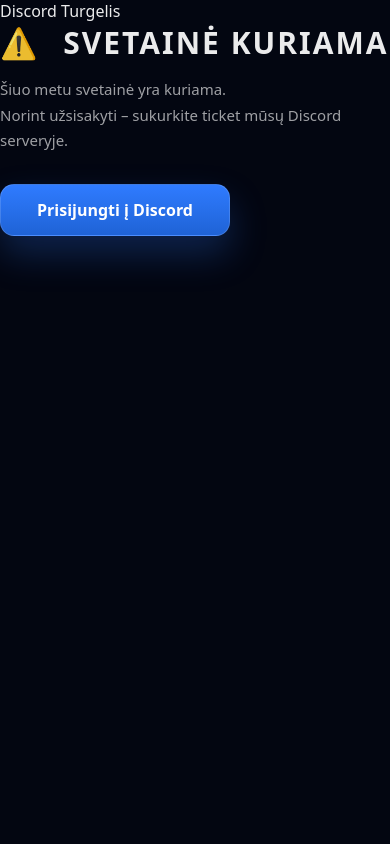
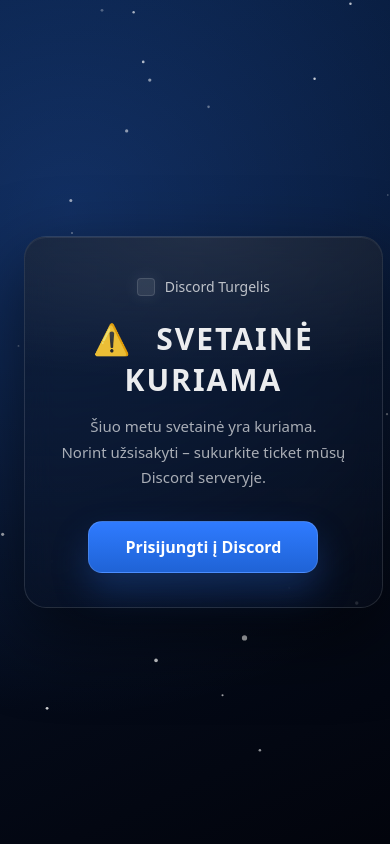
Before and after one commit to Useris223/topshop_website, a Python web app: template templates/index.html in a window 390 px wide. Run offline with Jinja, Linux system fonts and the light colour scheme; the template is opened without the code that fills it, so the values that code supplies are empty.

Commit message:
landing like screenshot

```diff
--- a/static/style.css
+++ b/static/style.css
@@ -1,153 +1,96 @@
 :root{
-  --bgA:#06122a;
-  --bgB:#050914;
-  --card: rgba(12, 20, 35, .55);
-  --card2: rgba(12, 20, 35, .22);
-  --stroke: rgba(255,255,255,.12);
-  --text: rgba(255,255,255,.92);
-  --muted: rgba(255,255,255,.62);
-  --btn1:#2f7bff;
-  --btn2:#1f63d6;
+  --cardA: rgba(10, 16, 28, 0.58);
+  --cardB: rgba(10, 16, 28, 0.22);
+  --stroke: rgba(255,255,255,0.12);
+  --text: rgba(255,255,255,0.92);
+  --muted: rgba(255,255,255,0.65);
+  --btn1: #2f7bff;
+  --btn2: #1f63d6;
 }
 
 *{ box-sizing:border-box; }
 html,body{ height:100%; }
-
 body{
   margin:0;
   font-family: ui-sans-serif, system-ui, -apple-system, Segoe UI, Roboto, Arial, "Noto Sans";
   color: var(--text);
   overflow:hidden;
-  background: #030611;
+  background:#02040c;
 }
 
-/* Background gradient like screenshot */
-.bg{
-  position:fixed;
-  inset:0;
-  background:
-    radial-gradient(900px 520px at 15% 30%, rgba(35, 110, 255, .35), transparent 58%),
-    radial-gradient(1000px 600px at 80% 20%, rgba(10, 30, 70, .70), transparent 60%),
-    linear-gradient(130deg, var(--bgA), var(--bgB) 60%, #02030a);
+/* Canvas behind everything */
+#stars{
+  position: fixed;
+  inset: 0;
+  z-index: 0;
 }
 
-/* Stars: multi-layer, different sizes/opacities */
-.stars{
-  position:fixed;
-  inset:0;
-  pointer-events:none;
-  background-repeat: repeat;
-  opacity:.95;
-  filter: drop-shadow(0 0 6px rgba(255,255,255,.10));
-}
-
-.s1{
-  background-image:
-    radial-gradient(2px 2px at 20px 40px, rgba(255,255,255,.9) 50%, transparent 52%),
-    radial-gradient(1px 1px at 90px 140px, rgba(255,255,255,.8) 50%, transparent 52%),
-    radial-gradient(2px 2px at 170px 70px, rgba(255,255,255,.85) 50%, transparent 52%),
-    radial-gradient(1px 1px at 230px 160px, rgba(255,255,255,.7) 50%, transparent 52%),
-    radial-gradient(2px 2px at 310px 110px, rgba(255,255,255,.85) 50%, transparent 52%);
-  background-size: 340px 220px;
-  animation: drift1 18s linear infinite;
-}
-
-.s2{
-  opacity:.65;
-  background-image:
-    radial-gradient(1px 1px at 30px 80px, rgba(255,255,255,.75) 50%, transparent 52%),
-    radial-gradient(1px 1px at 140px 30px, rgba(255,255,255,.7) 50%, transparent 52%),
-    radial-gradient(1px 1px at 200px 120px, rgba(255,255,255,.65) 50%, transparent 52%),
-    radial-gradient(1px 1px at 280px 60px, rgba(255,255,255,.7) 50%, transparent 52%),
-    radial-gradient(1px 1px at 330px 180px, rgba(255,255,255,.65) 50%, transparent 52%);
-  background-size: 360px 260px;
-  animation: drift2 26s linear infinite;
-}
-
-.s3{
-  opacity:.40;
-  background-image:
-    radial-gradient(1px 1px at 60px 40px, rgba(255,255,255,.65) 50%, transparent 52%),
-    radial-gradient(1px 1px at 160px 160px, rgba(255,255,255,.6) 50%, transparent 52%),
-    radial-gradient(1px 1px at 260px 90px, rgba(255,255,255,.55) 50%, transparent 52%),
-    radial-gradient(1px 1px at 320px 30px, rgba(255,255,255,.6) 50%, transparent 52%);
-  background-size: 420px 300px;
-  animation: drift3 40s linear infinite;
-}
-
-@keyframes drift1 { from{ transform:translateY(0);} to{ transform:translateY(-70px);} }
-@keyframes drift2 { from{ transform:translateY(0);} to{ transform:translateY(-110px);} }
-@keyframes drift3 { from{ transform:translateY(0);} to{ transform:translateY(-160px);} }
-
-/* Center card like screenshot */
 .center{
   min-height:100vh;
   display:grid;
   place-items:center;
-  padding:24px;
-  position:relative;
-  z-index:2;
+  padding: 24px;
+  position: relative;
+  z-index: 1;
 }
 
-.glass{
-  width:min(980px, 92vw);
-  padding:52px 54px 48px;
-  border-radius:28px;
+/* Glass card like screenshot */
+.card{
+  width: min(980px, 92vw);
+  padding: 56px 56px 50px;
+  border-radius: 28px;
   text-align:center;
 
-  background: linear-gradient(180deg, var(--card), var(--card2));
-  border:1px solid var(--stroke);
+  background: linear-gradient(180deg, var(--cardA), var(--cardB));
+  border: 1px solid var(--stroke);
   box-shadow:
-    0 30px 80px rgba(0,0,0,.55),
+    0 28px 75px rgba(0,0,0,.55),
     inset 0 1px 0 rgba(255,255,255,.08);
+
   backdrop-filter: blur(14px);
   -webkit-backdrop-filter: blur(14px);
-  position:relative;
+  position: relative;
 }
 
-/* Slight inner highlight */
-.glass::before{
+/* faint inner highlight at top */
+.card::before{
   content:"";
   position:absolute;
   inset:0;
-  border-radius:28px;
-  background:
-    radial-gradient(600px 220px at 50% 0%, rgba(255,255,255,.08), transparent 60%);
+  border-radius: 28px;
+  background: radial-gradient(700px 240px at 50% 0%, rgba(255,255,255,.09), transparent 60%);
   pointer-events:none;
 }
 
-/* Top small brand line */
-.topline{
+.brand{
   display:flex;
   align-items:center;
   justify-content:center;
-  gap:10px;
-  margin-bottom:22px;
+  gap: 10px;
+  margin-bottom: 22px;
   color: rgba(255,255,255,.72);
-  font-size:14px;
+  font-size: 14px;
 }
 
-.tiny-icon{
-  width:18px;
-  height:18px;
-  border-radius:4px;
+.brand-icon{
+  width: 18px;
+  height: 18px;
+  border-radius: 4px;
   background: rgba(255,255,255,.10);
-  border:1px solid rgba(255,255,255,.12);
+  border: 1px solid rgba(255,255,255,.12);
   box-shadow: 0 0 18px rgba(255,255,255,.10);
 }
 
-/* Main title */
 .title{
   margin: 0 0 14px;
-  font-weight:900;
-  letter-spacing:2px;
+  font-weight: 900;
+  letter-spacing: 2px;
+  text-transform: uppercase;
   font-size: clamp(30px, 4.2vw, 52px);
-  text-transform: uppercase;
 }
 
-.warn{ margin-right:14px; }
+.warn{ margin-right: 14px; }
 
-/* Description */
 .desc{
   margin: 0 auto 30px;
   max-width: 680px;
@@ -156,7 +99,6 @@ body{
   font-size: 15px;
 }
 
-/* Button like screenshot */
 .btn{
   display:inline-flex;
   align-items:center;
@@ -177,7 +119,7 @@ body{
 .btn:active{ transform: translateY(0px); filter: brightness(.98); }
 
 @media (max-width: 520px){
-  .glass{ padding: 40px 22px 34px; border-radius: 22px; }
-  .glass::before{ border-radius: 22px; }
+  .card{ padding: 40px 22px 34px; border-radius: 22px; }
+  .card::before{ border-radius: 22px; }
   .btn{ min-width: 230px; }
 }
--- a/templates/index.html
+++ b/templates/index.html
@@ -2,22 +2,23 @@
 <html lang="lt">
 <head>
   <meta charset="utf-8" />
-  <meta name="viewport" content="width=device-width,initial-scale=1" />
+  <meta name="viewport" content="width=device-width, initial-scale=1" />
   <title>Discord Turgelis</title>
   <link rel="stylesheet" href="{{ url_for('static', filename='style.css') }}">
 </head>
 <body>
-  <div class="stars" aria-hidden="true"></div>
+  <!-- Stars -->
+  <canvas id="stars" aria-hidden="true"></canvas>
 
-  <main class="wrap">
+  <main class="center">
     <section class="card">
       <div class="brand">
-        <div class="brand-dot"></div>
-        <div class="brand-name">Discord Turgelis</div>
+        <span class="brand-icon" aria-hidden="true"></span>
+        <span>Discord Turgelis</span>
       </div>
 
       <h1 class="title">
-        <span class="warn">⚠️</span>
+        <span class="warn" aria-hidden="true">⚠️</span>
         SVETAINĖ KURIAMA
       </h1>
 
@@ -26,10 +27,83 @@
         Norint užsisakyti – sukurkite ticket mūsų Discord serveryje.
       </p>
 
-      <a class="btn" href="DISCORD_INVITE_URL" target="_blank" rel="noopener">
+      <a class="btn" href="YOUR_DISCORD_INVITE" target="_blank" rel="noopener">
         Prisijungti į Discord
       </a>
     </section>
   </main>
+
+  <script>
+    // Starfield (looks like screenshot)
+    const canvas = document.getElementById("stars");
+    const ctx = canvas.getContext("2d");
+
+    let w, h, stars;
+
+    function resize() {
+      const dpr = Math.max(1, Math.min(2, window.devicePixelRatio || 1));
+      w = canvas.width  = Math.floor(window.innerWidth  * dpr);
+      h = canvas.height = Math.floor(window.innerHeight * dpr);
+      canvas.style.width = window.innerWidth + "px";
+      canvas.style.height = window.innerHeight + "px";
+      ctx.setTransform(dpr, 0, 0, dpr, 0, 0);
+
+      // Rebuild stars
+      const count = Math.floor((window.innerWidth * window.innerHeight) / 9000); // ~similar density
+      stars = Array.from({ length: count }, () => ({
+        x: Math.random() * window.innerWidth,
+        y: Math.random() * window.innerHeight,
+        r: Math.random() < 0.12 ? (1.8 + Math.random()*1.6) : (0.7 + Math.random()*1.1),
+        a: 0.45 + Math.random()*0.55,
+        tw: 0.002 + Math.random()*0.006,
+        ph: Math.random()*Math.PI*2
+      }));
+    }
+
+    function background() {
+      // gradient background like screenshot (dark blue -> darker)
+      const g = ctx.createLinearGradient(0, 0, window.innerWidth, window.innerHeight);
+      g.addColorStop(0.00, "#071c3e");
+      g.addColorStop(0.35, "#061632");
+      g.addColorStop(0.70, "#040a18");
+      g.addColorStop(1.00, "#02040c");
+      ctx.fillStyle = g;
+      ctx.fillRect(0, 0, window.innerWidth, window.innerHeight);
+
+      // soft glow on top-left (like screenshot)
+      const r = ctx.createRadialGradient(
+        window.innerWidth*0.18, window.innerHeight*0.25, 0,
+        window.innerWidth*0.18, window.innerHeight*0.25, Math.max(window.innerWidth, window.innerHeight)*0.6
+      );
+      r.addColorStop(0, "rgba(60,130,255,0.22)");
+      r.addColorStop(1, "rgba(60,130,255,0)");
+      ctx.fillStyle = r;
+      ctx.fillRect(0, 0, window.innerWidth, window.innerHeight);
+    }
+
+    function draw(t) {
+      background();
+
+      // stars
+      for (const s of stars) {
+        const twinkle = 0.75 + 0.25 * Math.sin((t*s.tw) + s.ph);
+        const alpha = s.a * twinkle;
+
+        ctx.beginPath();
+        ctx.fillStyle = `rgba(255,255,255,${alpha})`;
+        ctx.arc(s.x, s.y, s.r, 0, Math.PI * 2);
+        ctx.fill();
+      }
+
+      requestAnimationFrame(draw);
+    }
+
+    window.addEventListener("resize", () => {
+      resize();
+    });
+
+    resize();
+    requestAnimationFrame(draw);
+  </script>
 </body>
 </html>
```
